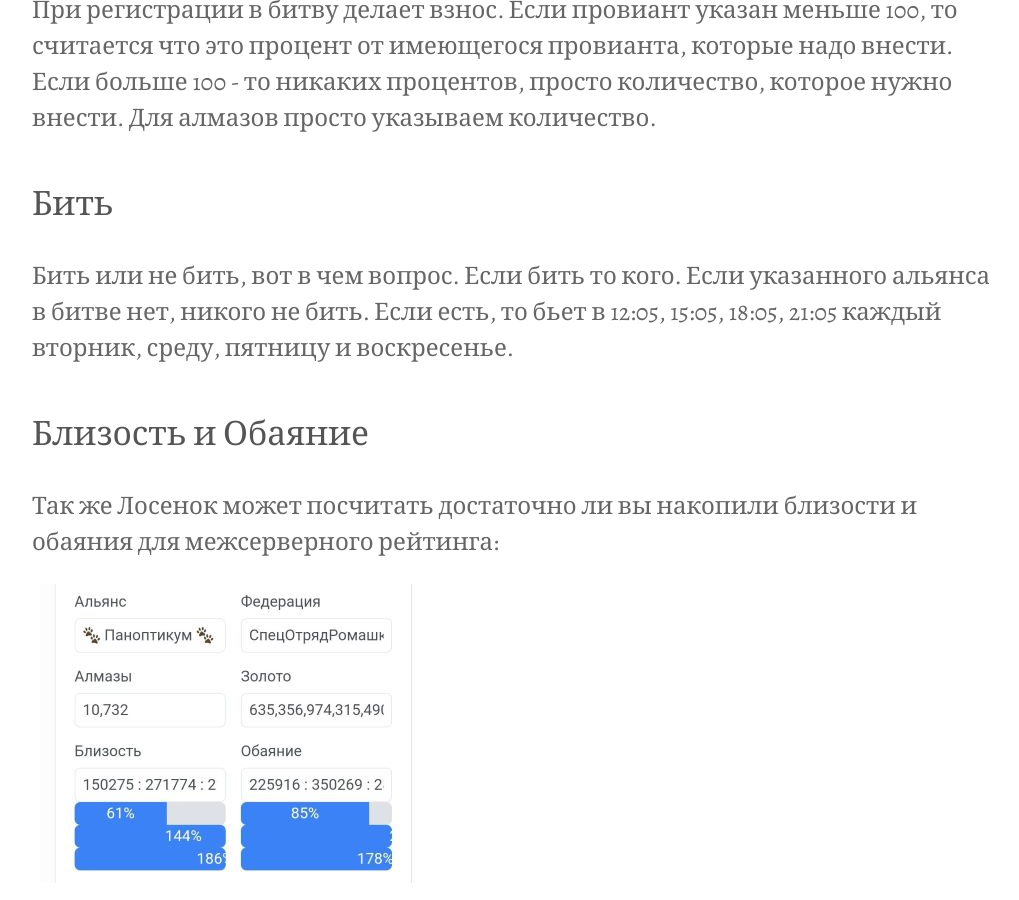
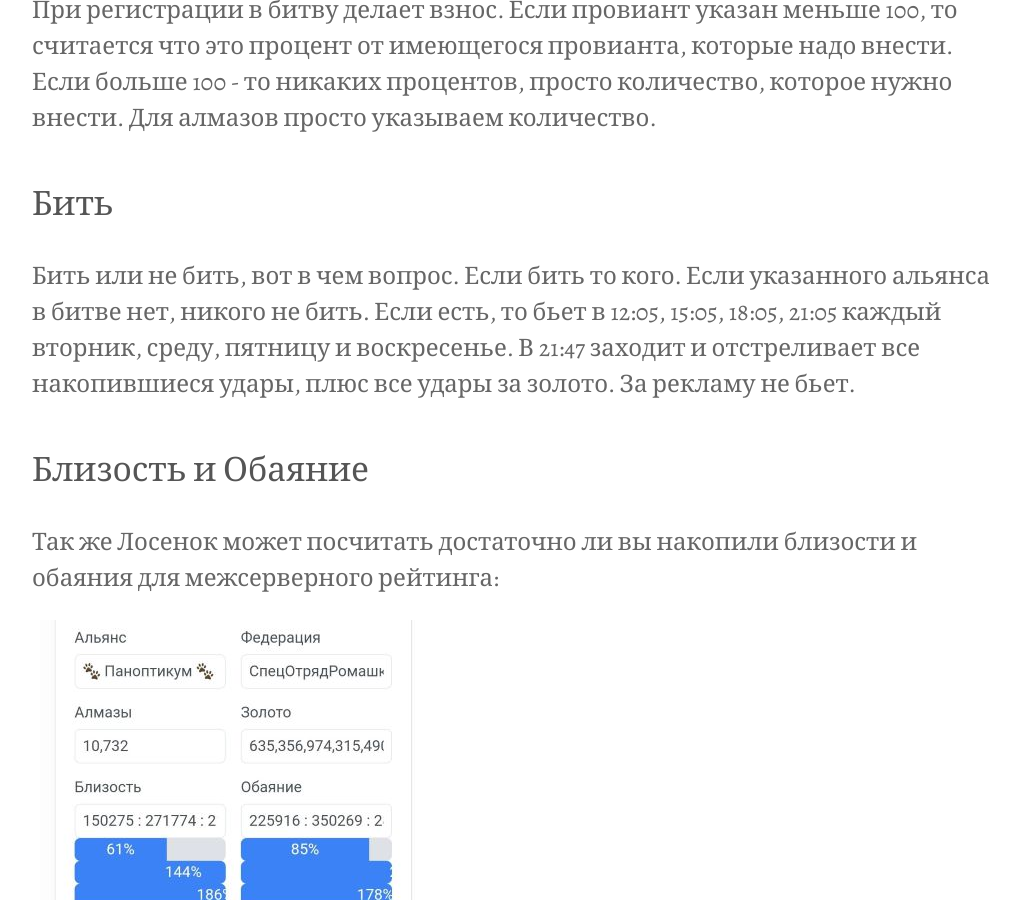
Before and after one commit to flicus/gos, a Jekyll site: the page built from _posts/2023-08-30-Лосенок.md, in a window 1280 px wide and 900 px high, scrolled down 3816 px. Shown: the whole window, without its empty margins (128-1147 px from the left). Built offline with Jekyll 4.4.1, drawn with Linux system fonts in a browser that asks for light colours; comment, search, counter and statistics services are not loaded.

Commit message:
latest updates

```diff
--- a/_posts/2023-08-30-Лосенок.md
+++ b/_posts/2023-08-30-Лосенок.md
@@ -64,7 +64,7 @@ comments: true
 Для алмазов просто указываем количество.
 
 ### Бить
-Бить или не бить, вот в чем вопрос. Если бить то кого. Если указанного альянса в битве нет, никого не бить. Если есть, то бьет в 12:05, 15:05, 18:05, 21:05 каждый вторник, среду, пятницу и воскресенье.
+Бить или не бить, вот в чем вопрос. Если бить то кого. Если указанного альянса в битве нет, никого не бить. Если есть, то бьет в 12:05, 15:05, 18:05, 21:05 каждый вторник, среду, пятницу и воскресенье. В 21:47 заходит и отстреливает все накопившиеся удары, плюс все удары за золото. За рекламу не бьет.
 
 ### Близость и Обаяние
 Так же Лосенок может посчитать достаточно ли вы накопили близости и обаяния для межсерверного рейтинга:
```
